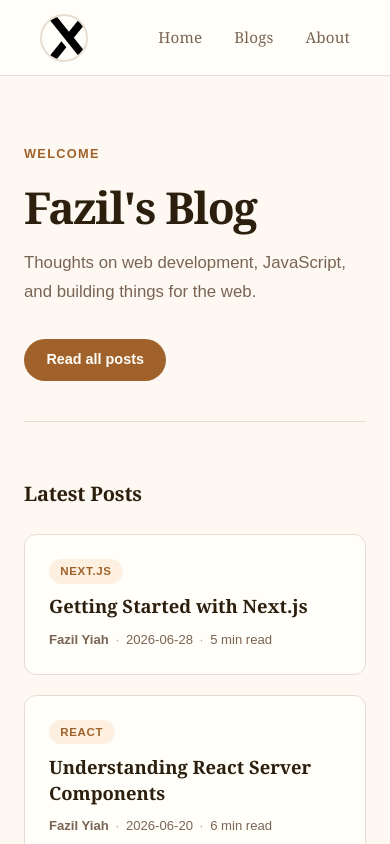
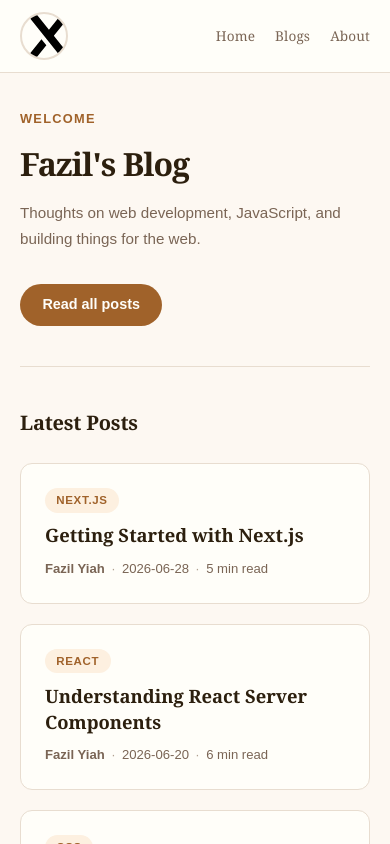
Before and after one commit to Faz-eel/Blog, a Next.js app: page / in a window 390 px wide. Shown: the top 844 px of the page. Built offline with nearby package versions, Linux system fonts and the light colour scheme.

Commit message:
Add responsive mobile styles across all CSS modules
Co-Authored-By: Claude Sonnet 4.6 <noreply@anthropic.com>

```diff
--- a/app/blogs/blogs.module.css
+++ b/app/blogs/blogs.module.css
@@ -31,3 +31,13 @@
   padding: 2rem 0;
   font-family: Arial, Helvetica, sans-serif;
 }
+
+@media (max-width: 600px) {
+  .page {
+    padding: 2rem 1.25rem;
+  }
+
+  .title {
+    font-size: 1.75rem;
+  }
+}
--- a/app/page.module.css
+++ b/app/page.module.css
@@ -62,3 +62,21 @@
   margin-bottom: 1.5rem;
   letter-spacing: -0.01em;
 }
+
+@media (max-width: 600px) {
+  .page {
+    padding: 2rem 1.25rem;
+  }
+
+  .title {
+    font-size: 2rem;
+  }
+
+  .subtitle {
+    font-size: 0.95rem;
+  }
+
+  .hero {
+    margin-bottom: 2.5rem;
+  }
+}
--- a/components/blogDetails.module.css
+++ b/components/blogDetails.module.css
@@ -130,3 +130,21 @@
   padding: 0;
   color: var(--text);
 }
+
+@media (max-width: 600px) {
+  .article {
+    padding: 2rem 1.25rem;
+  }
+
+  .title {
+    font-size: 1.6rem;
+  }
+
+  .body {
+    font-size: 0.97rem;
+  }
+
+  .body h1 { font-size: 1.4rem; }
+  .body h2 { font-size: 1.2rem; }
+  .body h3 { font-size: 1rem; }
+}
--- a/components/mainHeader.module.css
+++ b/components/mainHeader.module.css
@@ -38,3 +38,17 @@
 .navLink:hover {
   color: var(--accent);
 }
+
+@media (max-width: 600px) {
+  .header {
+    padding: 0.75rem 1.25rem;
+  }
+
+  .nav {
+    gap: 1.25rem;
+  }
+
+  .navLink {
+    font-size: 0.85rem;
+  }
+}
```
